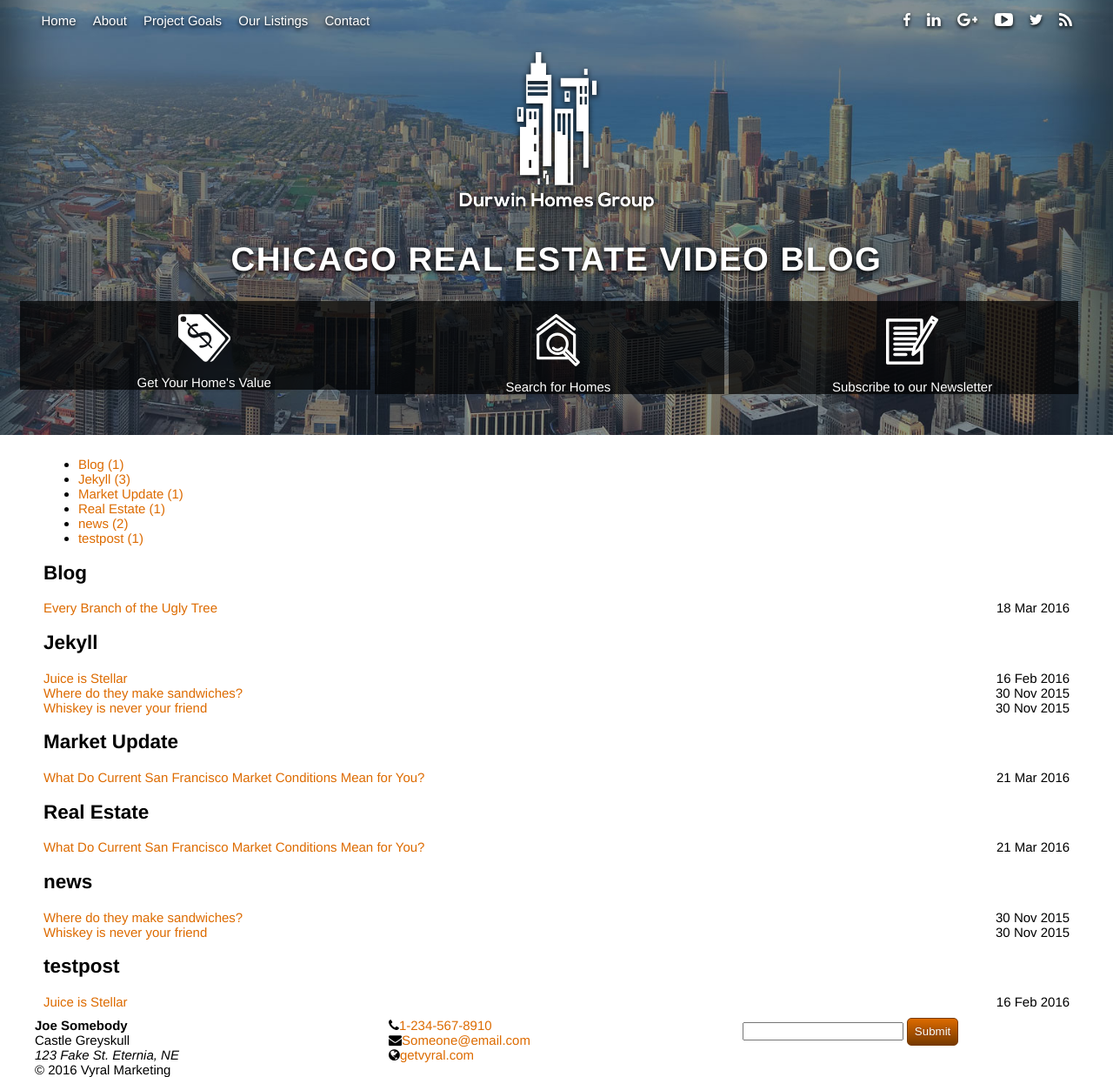
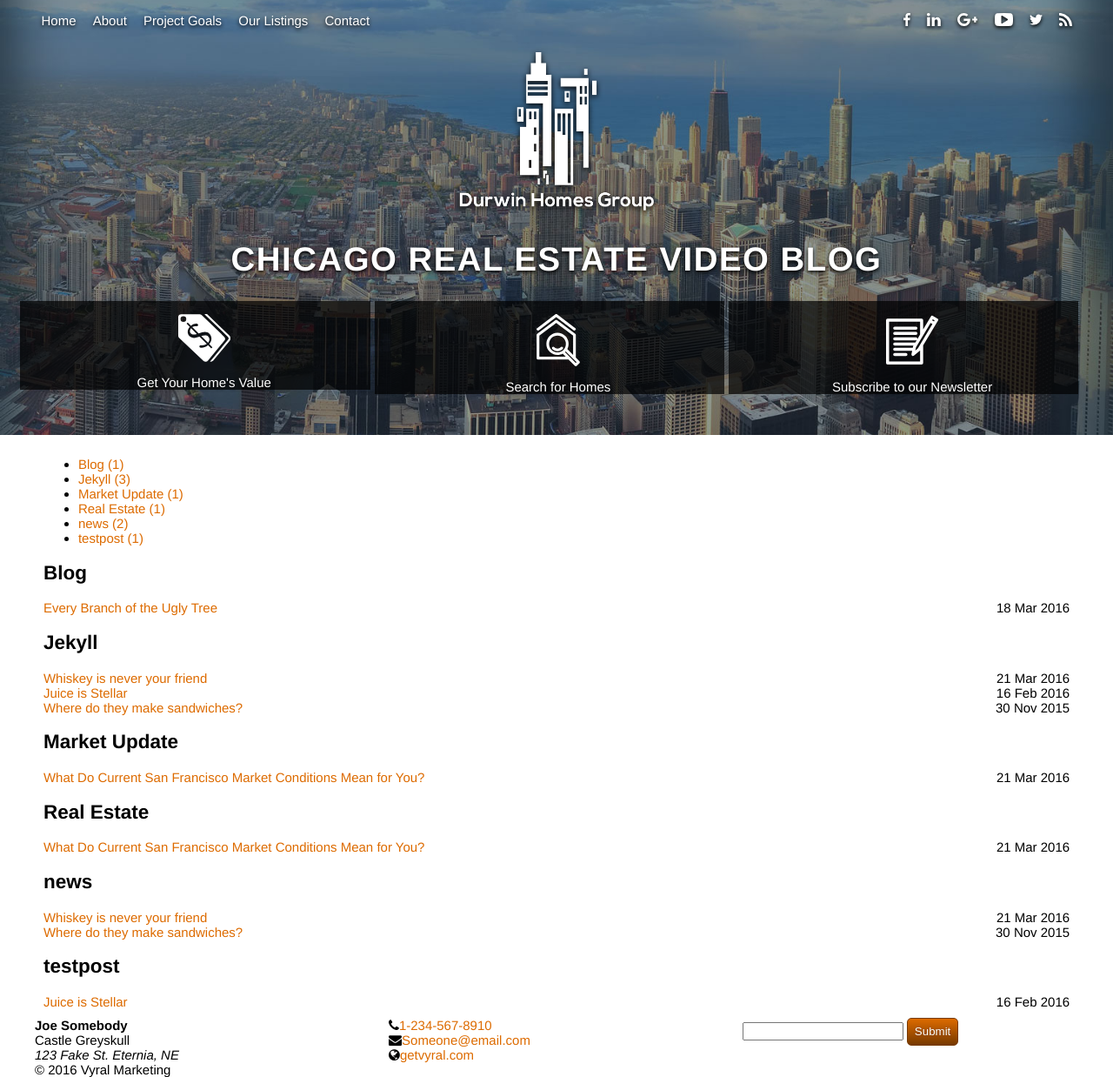
Before and after one commit to Cutcopy/Vyral-Jekyll, a Jekyll site: the page built from tags.html, in a window 1280 px wide and 1238 px high. Shown: the whole window at 87% size. Built offline with Jekyll 4.4.1, drawn with Linux system fonts in a browser that asks for light colours; nearby versions of some CDN libraries.

Commit message:
Updated '/_posts/2016-03-21-whiskey-is-never-your-friend.md' via CloudCannon

```diff
--- a/_posts/2016-03-21-whiskey-is-never-your-friend.md
+++ b/_posts/2016-03-21-whiskey-is-never-your-friend.md
@@ -1,7 +1,7 @@
 ---
 layout: post
 title: Whiskey is never your friend
-date: 2015-11-30T15:30:00.000Z
+date: 2016-03-21T20:30:00.000Z
 tags:
   - Jekyll
   - news
```
